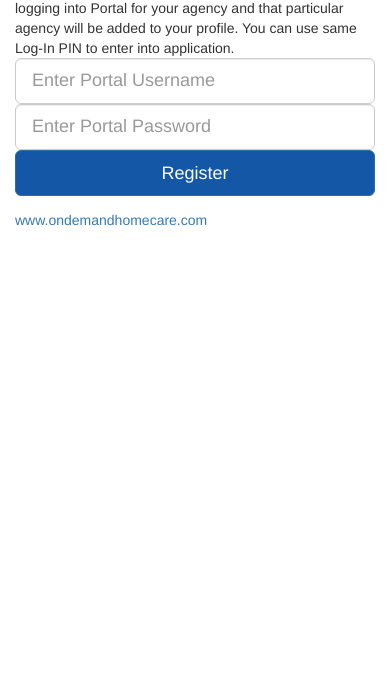
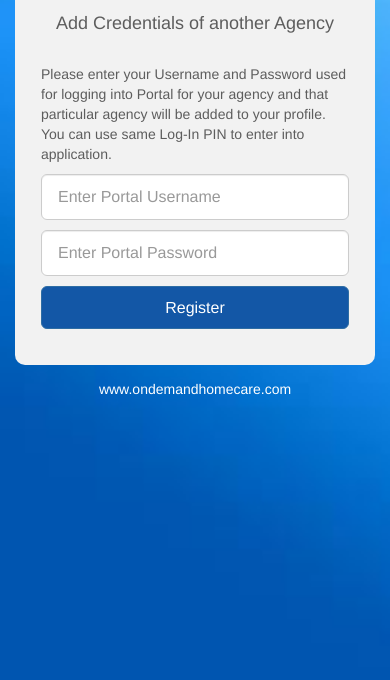
Before and after one commit to karthikrouthu9/gap, a plain HTML site: page register_new_user.html in a window 390 px wide. Shown: the part 164-844 px from the top of the page. Drawn offline with Linux system fonts and the light colour scheme; some packages are replaced by stand-ins of ours.

Commit message:
Update register_new_user.html

```diff
--- a/register_new_user.html
+++ b/register_new_user.html
@@ -1,8 +1,11 @@
 <html>
 <head>
+	<meta name="viewport" content="width=device-width">
+
 		  	<title>Attendance Monitoring System - Login Form</title>
 
 
+			<link rel='stylesheet' href='register.css' type='text/css'/>
 
     		<link rel="stylesheet" href="bootstrap-3.3.4/css/bootstrap.min.css" media="screen" type="text/css" />
      		<script src="register_new_user.js">
```
